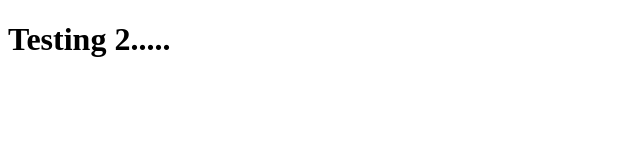
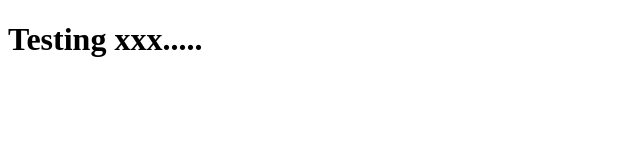
Before and after one commit to nortonlui/nortonlui.github.io, a plain HTML site: page index.html in a window 1280 px wide. Shown: the full height of the page, 0-640 px from the left. Drawn offline with Linux system fonts and the light colour scheme.

Commit message:
Another test

```diff
--- a/index.html
+++ b/index.html
@@ -9,7 +9,7 @@
 </head>
 
 <body>
-  <h1>Testing 2.....</h1>
+  <h1>Testing xxx.....</h1>
 
 </body>
 
```
